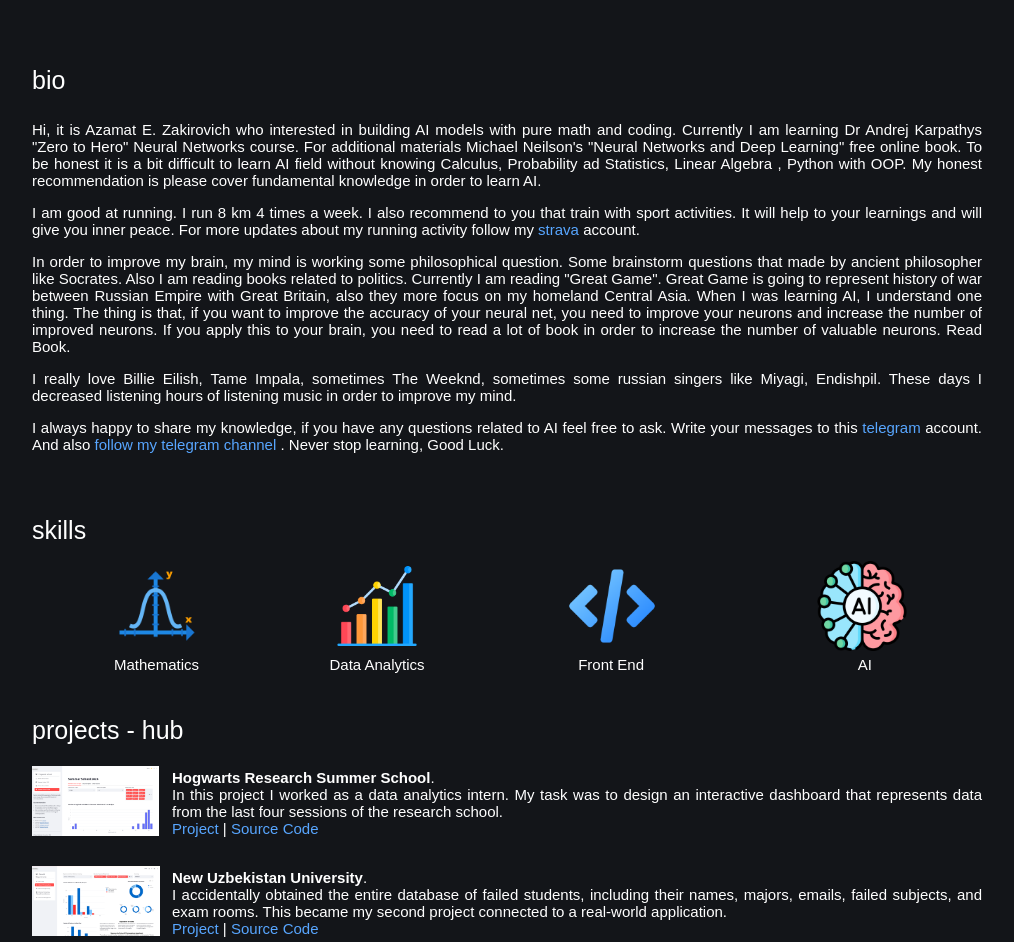
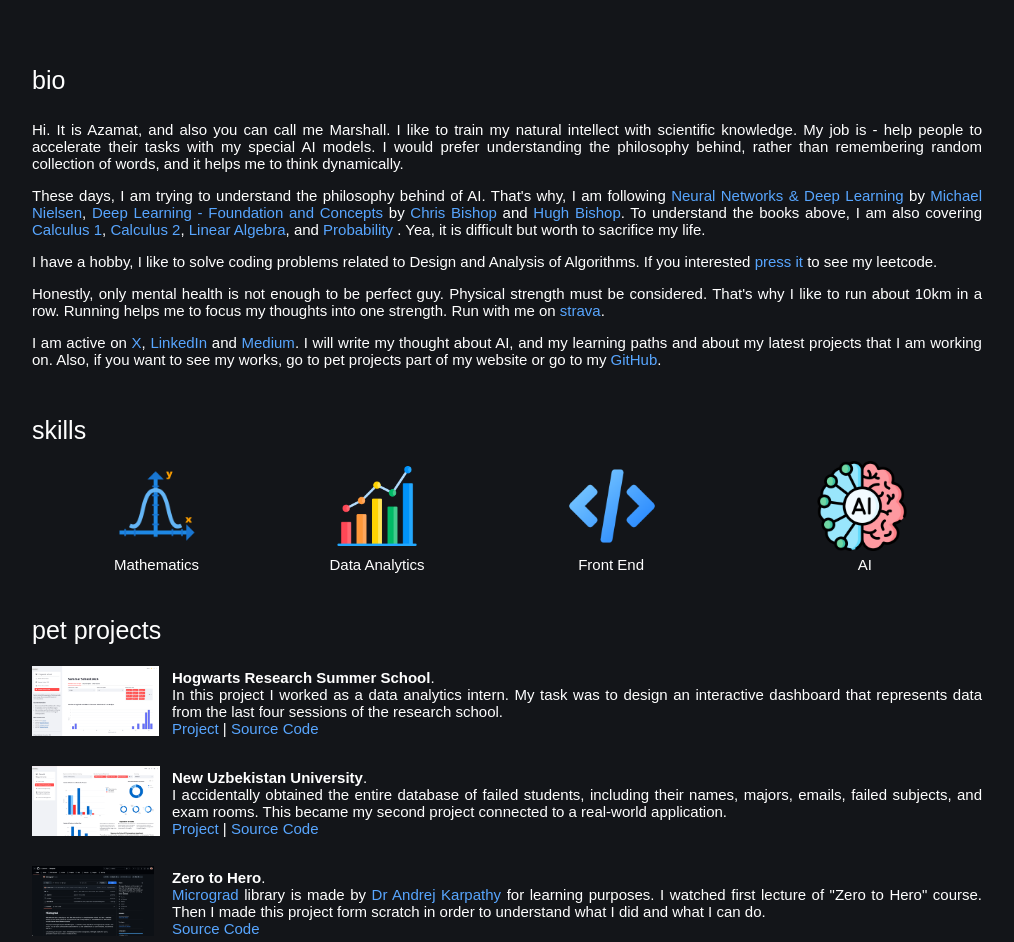
Before and after one commit to E-Zakirovich/azamatdotcom, a React (Vite) app: page / in a window 1280 px wide. Shown: the part 744-1686 px from the top of the page, without its empty margins (133-1147 px from the left). Built offline with nearby package versions, Linux system fonts and the light colour scheme.

Commit message:
an update to bio section

```diff
--- a/src/App.css
+++ b/src/App.css
@@ -247,7 +247,7 @@
     transform: translateX(-50%);
     /*border: 1px solid #494848;*/
     width: 950px;
-    height: 400px;
+    height: 320px;
 }
 
 .biography{
@@ -285,7 +285,7 @@
 
 .skill-container {
     position: absolute;
-    top: 1250px;
+    top: 1150px;
     left: 50%;
     transform: translateX(-50%);
     /*border: 1px solid #ba1717;*/
@@ -435,7 +435,7 @@
 
 .projects-container {
     position: absolute;
-    top: 1450px;
+    top: 1350px;
     left: 50%;
     transform: translateX(-50%);
     /*border: 1px solid #ba1717;*/
--- a/src/App.tsx
+++ b/src/App.tsx
@@ -31,7 +31,7 @@
 
             <div className="owner-name-container">
                 <div className="owner-name-style">
-                    Azamat E. Zakirovich
+                    Azamat(Marshall) E. Zakirovich
                 </div>
             </div>
 
@@ -145,59 +145,146 @@
 
             <div className="biography">
                 <p>
-                    Hi, it is Azamat E. Zakirovich who interested in building AI models with pure math and coding. Currently I am learning Dr Andrej Karpathys "Zero to Hero" Neural Networks course. For additional
-                    materials Michael Neilson's "Neural Networks and Deep Learning" free online book. To be honest it is a bit difficult to learn AI field without knowing Calculus, Probability ad Statistics, Linear Algebra
-                    , Python with OOP. My honest recommendation is please cover fundamental knowledge in order to learn AI.
+                    Hi. It is Azamat, and also you can call me Marshall. I like to train my natural intellect with scientific knowledge.
+                    My job is - help people to accelerate their tasks with my special AI models. I would prefer understanding the
+                    philosophy behind, rather than remembering random collection of words, and it helps me to think dynamically.
                 </p>
 
                 <p>
-                    I am good at running. I run 8 km 4 times a week. I also recommend to you that train with sport activities. It will help to your learnings and will give you inner peace. For more updates
-                    about my running activity follow my {" "}
+                    These days, I am trying to understand the philosophy behind of AI. That's why, I am following {" "}
                     <a
-                        href="https://www.strava.com/athletes/189509308"
+                        href="http://neuralnetworksanddeeplearning.com"
                         target="_blank"
                         rel="noreferrer"
                     >
-                        strava
+                        Neural Networks & Deep Learning
                     </a>
                     {" "}
-                    account.
+                    by {" "}
+                    <a
+                        href="https://michaelnielsen.org"
+                        target="_blank"
+                        rel="noreferrer"
+                    >
+                        Michael Nielsen
+                    </a>,
+
+                    {" "}
+                    <a
+                        href="https://www.bishopbook.com"
+                        target="_blank"
+                        rel="noreferrer"
+                    >
+                        Deep Learning - Foundation and Concepts
+                    </a> by {" "}
+                    <a
+                        href="https://en.wikipedia.org/wiki/Chris_Bishop"
+                        target="_blank"
+                        rel="noreferrer"
+                    >
+                        Chris Bishop
+                    </a> and {" "}
+                    <a
+                        href="https://www.linkedin.com/in/hugh-bishop-119075154/"
+                        target="_blank"
+                        rel="noreferrer"
+                    >
+                        Hugh Bishop
+                    </a>. To understand the books above, I am also covering
+                    {" "}
+                    <a
+                        href="https://www.udemy.com/course/calculus1/?couponCode=PMNVD2525"
+                        target="_blank"
+                        rel="noreferrer"
+                    >
+                        Calculus 1
+                    </a>,
+                    {" "}
+                    <a
+                        href="https://www.udemy.com/course/calculus-2/?couponCode=PMNVD2525"
+                        target="_blank"
+                        rel="noreferrer"
+                    >
+                        Calculus 2
+                    </a>,
+                    {" "}
+                    <a
+                        href="https://www.udemy.com/course/linear_algebra/?couponCode=PMNVD2525"
+                        target="_blank"
+                        rel="noreferrer"
+                    >
+                        Linear Algebra
+                    </a>,
+                    {" "} and {" "}
+                    <a
+                        href="https://www.udemy.com/course/statistics-probability/?couponCode=PMNVD2525"
+                        target="_blank"
+                        rel="noreferrer"
+                    >
+                        Probability
+                    </a>{" "}.
+                    Yea, it is difficult but worth to sacrifice my life.
                 </p>
 
                 <p>
-                    In order to improve my brain, my mind is working some philosophical question. Some brainstorm questions that made by ancient philosopher like Socrates. Also I am reading
-                    books related to politics. Currently I am reading "Great Game". Great Game is going to represent history of war between Russian Empire with Great Britain, also they more focus on my homeland
-                    Central Asia. When I was learning AI, I understand one thing. The thing is that, if you want to improve the accuracy of your neural net, you need to improve your neurons and increase the number of improved
-                    neurons. If you apply this to your brain, you need to read a lot of book in order to increase the number of valuable neurons. Read Book.
+                    I have a hobby, I like to solve coding problems related to Design and Analysis of Algorithms. If you interested
+                    {" "}
+                    <a
+                        href="https://leetcode.com/u/azamatzakirovch/"
+                        target="_blank"
+                        rel="noreferrer"
+                    >
+                        press it
+                    </a>{" "} to see my leetcode.
                 </p>
 
                 <p>
-                    I really love Billie Eilish, Tame Impala, sometimes The Weeknd, sometimes some russian singers like Miyagi, Endishpil. These days I decreased listening hours of listening music in order to improve my mind.
+                    Honestly, only mental health is not enough to be perfect guy. Physical strength must be considered.
+                    That's why I like to run about 10km in a row. Running helps me to focus my thoughts into one strength. Run with me on{" "}
+                    <a
+                    href="https://www.strava.com/athletes/189509308"
+                    target="_blank"
+                    rel="noreferrer"
+                    >
+                        strava
+                    </a>.
                 </p>
 
-                <p>
-                    I always happy to share my knowledge, if you have any questions related to AI feel free to ask. Write your messages to this
-                    {" "}
-                    <a
-                        href="https://t.me/azamatzakirovch"
-                        target="_blank"
-                        rel="noreferrer"
-                    >
-                        telegram
-                    </a>
-                    {" "}
-                    account. And also
-                    {" "}
-                    <a
-                        href="https://t.me/azamatdotcom"
-                        target="_blank"
-                        rel="noreferrer"
-                    >
-                        follow my telegram channel
-                    </a>
-                    {" "}
-                    . Never stop learning, Good Luck.
-                </p>
+                I am active on
+                {" "}
+                <a
+                    href="https://x.com/azamatzakirovch"
+                    target="_blank"
+                    rel="noreferrer"
+                >
+                    X
+                </a>,
+                {" "}
+                <a
+                    href="https://www.linkedin.com/in/azamatzakirovch/"
+                    target="_blank"
+                    rel="noreferrer"
+                >
+                    LinkedIn
+                </a>{" "} and
+                {" "}
+                <a
+                    href="https://medium.com/@azamatzakirovch"
+                    target="_blank"
+                    rel="noreferrer"
+                >
+                    Medium
+                </a>. I will write my thought about AI, and my learning paths and about my latest projects that I am
+                working on. Also, if you want to see my works, go to pet projects part of my website or go to my
+                {" "}
+                <a
+                    href="https://github.com/E-Zakirovich"
+                    target="_blank"
+                    rel="noreferrer"
+                >
+                    GitHub
+                </a>.
+
             </div>
 
         </div>
@@ -221,7 +308,7 @@
         </div>
 
         <div className="projects-container">
-            <div className="about-me">projects - hub</div>
+            <div className="about-me">pet projects</div>
 
             <div className="hogwarts-project-container">
 
```
